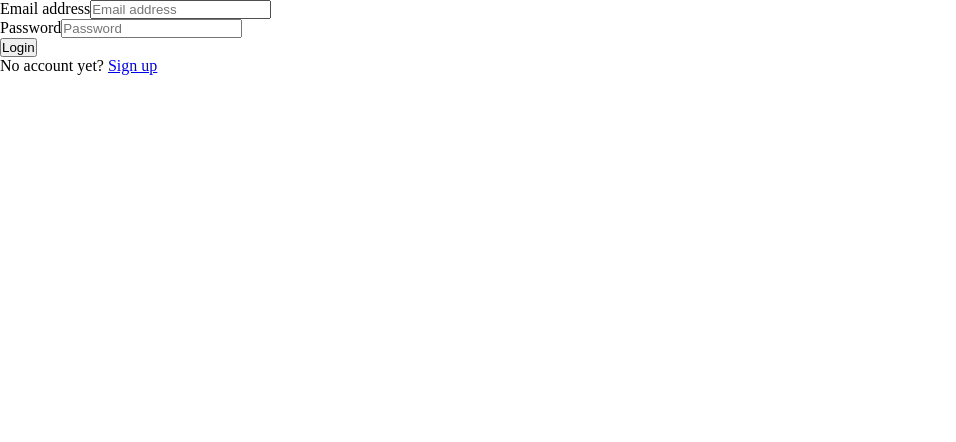
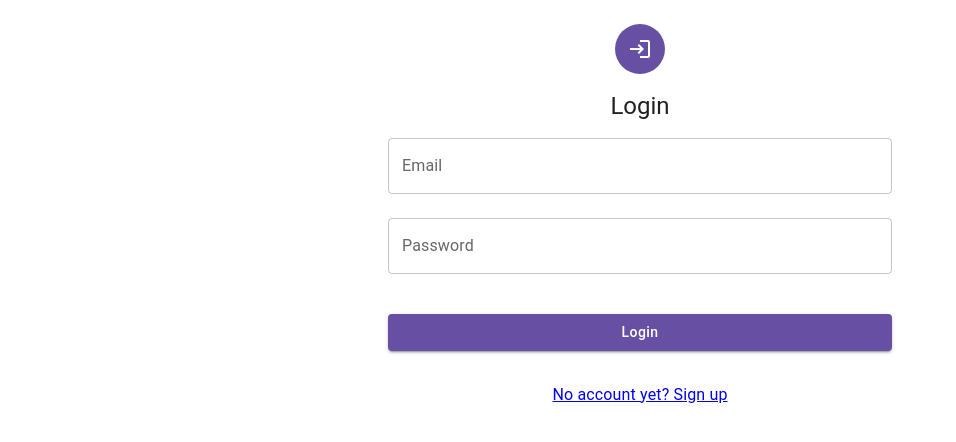
Before and after one commit to kroberts081/CS4261_Website, a React (Create React App) app in the folder cs4261website/: page /login in a window 1280 px wide. Shown: the top 442 px of the page, without its empty margins (0-956 px from the left). Built offline with nearby package versions, Linux system fonts and the light colour scheme.

Commit message:
adding MUI and updating Login Page

```diff
--- a/cs4261website/package.json
+++ b/cs4261website/package.json
@@ -3,6 +3,10 @@
   "version": "0.1.0",
   "private": true,
   "dependencies": {
+    "@emotion/react": "^11.10.6",
+    "@emotion/styled": "^11.10.6",
+    "@mui/icons-material": "^5.11.16",
+    "@mui/material": "^5.12.1",
     "@testing-library/jest-dom": "^5.16.5",
     "@testing-library/react": "^13.4.0",
     "@testing-library/user-event": "^13.5.0",
--- a/cs4261website/src/App.js
+++ b/cs4261website/src/App.js
@@ -9,15 +9,34 @@ import {Routes, Route} from 'react-router-dom';
 // import Navbar from './components/widgets/Navbar';
 import Layout from './components/widgets/Layout';
 import { BrowserRouter as Router } from 'react-router-dom';
-
+import { createTheme, CssBaseline, ThemeProvider } from '@mui/material';
 
 function App() {
 
+  const appTheme = createTheme({
+    palette: {
+      primary: {
+        main: '#6750a4'
+      },
+      secondary: {
+        main: '#625b71',
+      },
+      background: {
+        paper: "#ffffff",
+        default: '#ffffff',
+      },
+    },
+    typography: {
+      button: {
+        textTransform: "none",
+      }
+    },
+  });
+
   return (
+    <ThemeProvider theme={appTheme}>
+    <CssBaseline />
       <Router>
-      <div className="App bg-primary">
-        <section>
-          <div>
               <Routes>
 
                   <Route
@@ -43,11 +62,8 @@ function App() {
                 <Route path="/" element={<Signup/>}/>
                 <Route path="/login" element={<Login/>}/>
               </Routes>
-          </div>
-        </section>
-
-      </div>
       </Router>
+    </ThemeProvider>
   );
 }
 
--- a/cs4261website/src/page/Home.jsx
+++ b/cs4261website/src/page/Home.jsx
@@ -1,7 +1,7 @@
 import React, { useState, useEffect, useRef } from 'react';
 import Card from '../components/elements/Card';
 import Text from '../components/elements/Text';
-import Button from '../components/elements/Button';
+import Button from '@mui/material/Button';
 import Time from '../components/widgets/Time';
 import Settings from '../components/widgets/Settings';
 import { onAuthStateChanged } from "firebase/auth";
@@ -9,6 +9,7 @@ import { auth } from '../firebase';
 import { collection, addDoc, setDoc, doc, query, where, getDocs } from 'firebase/firestore';
 import { database } from '../firebase';
 import { useLocation, NavLink, useNavigate } from 'react-router-dom';
+
 
 const Home = (props) => {
     const navigate = useNavigate();
--- a/cs4261website/src/page/Login.jsx
+++ b/cs4261website/src/page/Login.jsx
@@ -1,8 +1,10 @@
 import React, {useState} from 'react';
-import Text from '../components/elements/Text';
 import {  signInWithEmailAndPassword   } from 'firebase/auth';
 import { auth } from '../firebase';
 import { NavLink, useNavigate } from 'react-router-dom'
+import { TextField, Button, AppBar, Box, Icon, Typography, Avatar, Container } from '@mui/material';
+import LoginIcon from '@mui/icons-material/Login';
+import { ThemeProvider, useTheme } from '@emotion/react';
 
 const Login = () => {
     const navigate = useNavigate();
@@ -33,67 +35,31 @@ const Login = () => {
     }
 
     return(
-        <>
-            <main >
-                <section>
-                    <div className="flex h-screen items-center justify-center px-4 sm:px-6 lg:px-8">
-                        <div className="w-full max-w-md space-y-8">
-                            <form className="mt-8 space-y-6" >
-                                <div className=" space-y-6 rounded-md shadow-sm">
-                                    <div>
-                                        <label htmlFor="email-address" className="sr-only">
-                                        Email address
-                                        </label>
-                                        <input
-                                            id="email-address"
-                                            name="email"
-                                            type="email"
-                                            required
-                                            className="relative block w-full appearance-none rounded-none rounded-t-md border border-gray-300 px-3 py-2 text-gray-900 placeholder-gray-500 focus:z-10 focus:border-indigo-500 focus:outline-none focus:ring-indigo-500 sm:text-sm"
-                                            placeholder="Email address"
-                                            onChange={(e)=>setEmail(e.target.value)}
-                                        />
-                                    </div>
+            <Container maxWidth="sm">
+                <Box sx={{
+                    display: 'flex',
+                    flexDirection: 'column',
+                    alignItems: 'center',
+                    marginTop: 6,
+                    m: 3}}>
 
-                                    <div>
-                                        <label htmlFor="password" className="sr-only">
-                                            Password
-                                        </label>
-                                        <input
-                                            id="password"
-                                            name="password"
-                                            type="password"
-                                            required
-                                            className="relative block w-full appearance-none rounded-none rounded-b-md border border-gray-300 px-3 py-2 text-gray-900 placeholder-gray-500 focus:z-10 focus:border-indigo-500 focus:outline-none focus:ring-indigo-500 sm:text-sm"
-                                            placeholder="Password"
-                                            onChange={(e)=>setPassword(e.target.value)}
-                                        />
-                                    </div>
-                                </div>
+                    <Avatar sx={{ bgcolor: 'primary.main',  width: 50, height: 50 }}>
+                        <LoginIcon/>
+                    </Avatar>
 
-                                <div>
-                                    <button
-                                        onClick={onLogin}
-                                        className="group relative flex w-full justify-center rounded-md border border-transparent bg-indigo-600 py-2 px-4 text-sm font-medium text-white hover:bg-indigo-700 focus:outline-none focus:ring-2 focus:ring-indigo-500 focus:ring-offset-2"
-                                    >
-                                        Login
-                                    </button>
-                                </div>
+                    <Typography variant="h5" component="div" sx={{mt:2}}>
+                        Login
+                    </Typography>
 
-                            </form>
+                    <TextField id="email-address" size='medium' name="email" margin="normal" fullWidth label="Email" variant="outlined" onChange={(e)=>setEmail(e.target.value)}/>
+                    <TextField id="password" size='medium' type='password' margin="normal" fullWidth label="Password" variant="outlined" onChange={(e)=>setPassword(e.target.value)}/>
 
-                            <p className="text-sm text-white text-center">
-                                No account yet?{' '}
-                                <NavLink to="/" className="underline text-tertiary">
-                                    Sign up
-                                </NavLink>
-                            </p>
-
-                        </div>
-                    </div>
-                </section>
-            </main>
-        </>
+                    <Button variant='contained' fullWidth onClick={onLogin} sx={{ mt: 4}}> Login </Button>
+                    <Typography variant='body1' sx={{ mt: 4}}>
+                        <NavLink to="/" className="underline text-tertiary"> No account yet? Sign up </NavLink>
+                    </Typography>
+                </Box>
+            </Container>
     )
 }
 
```
Also changed, not shown: 2 other files (tests, documents, lock files or other folders). Lines whose indentation alone changed are shown as unchanged.
